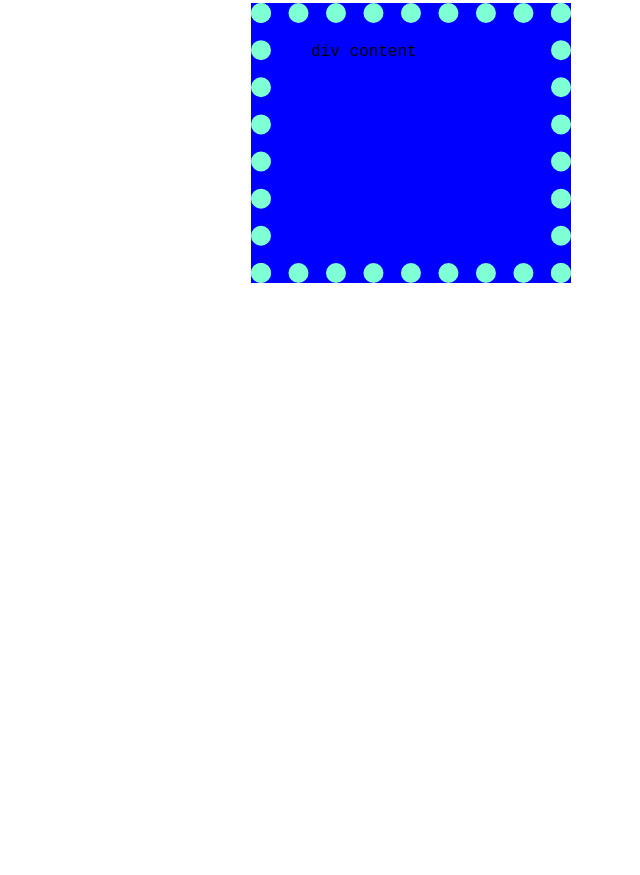
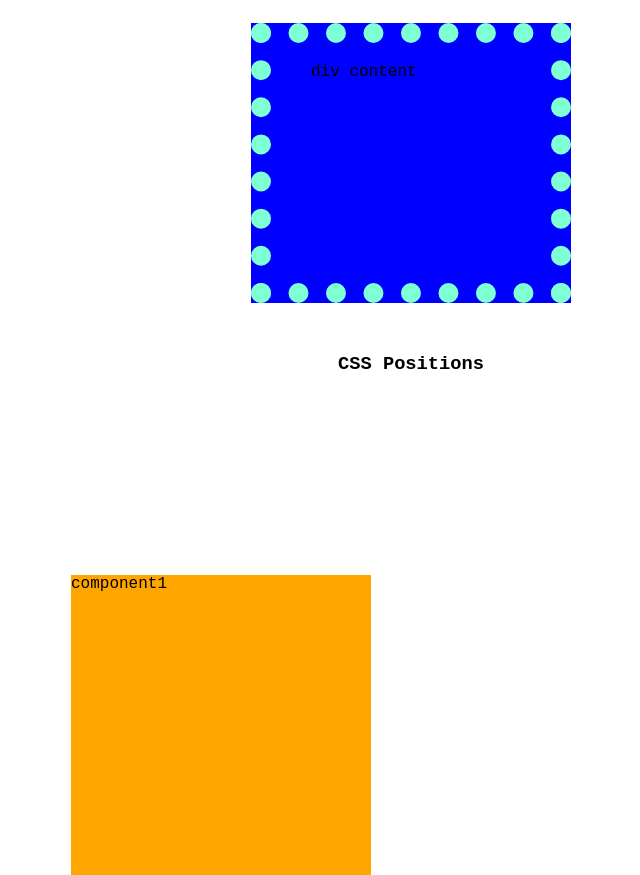
Before and after one commit to shanmuka089/CSS_Practice, a plain HTML site: page index.html in a window 1280 px wide. Shown: the part 892-1767 px from the top of the page, without its empty margins (229-869 px from the left). Before the commit the page ends 1225 px from the top, so only its background shows below. Drawn offline with Linux system fonts and the light colour scheme.

Commit message:
CSS positions added

```diff
--- a/index.html
+++ b/index.html
@@ -37,6 +37,8 @@
     <div id="ele4" class="blue-element arrange-element">4 - blue</div>
     <div id="ele5" class="red-element arrange-element">5 - red</div>
 
+    <div class="sticky-componet">Sticky component</div>
+
     <div class="container">
         <div class="first-element">
             <div>1rst element - 1rst Div</div>
@@ -65,5 +67,14 @@
     <br>
 
     <div class="sample-div">div content</div>
+
+    <h3 style="margin-top: 50px; text-align: center;">CSS Positions</h3>
+    <div class="component1">component1
+        <div class="component2">component2</div>
+    </div>
+
+
+
+    <div></div>
 </body>
 </html>
--- a/style.css
+++ b/style.css
@@ -161,3 +161,31 @@ p ~ span {
      if all sides padding is same
     */
 }
+
+.component1 {
+    position:relative;
+    top: 200px;
+    left: 300px;
+    background-color: orange;
+    height: 300px;
+    width: 300px;
+}
+
+.component2 {
+    position:absolute;
+    top: 0px;
+    left: 0px;
+    background-color: yellow;
+    height: 200px;
+    width: 50%;
+    z-index: -1;
+}
+
+.sticky-componet {
+    position: sticky;
+    top: 0px;
+    background-color: blue;
+    color: aliceblue;
+    width: 100%;
+    font-size: large;
+}
```
Also changed, not shown: 1 other file.
